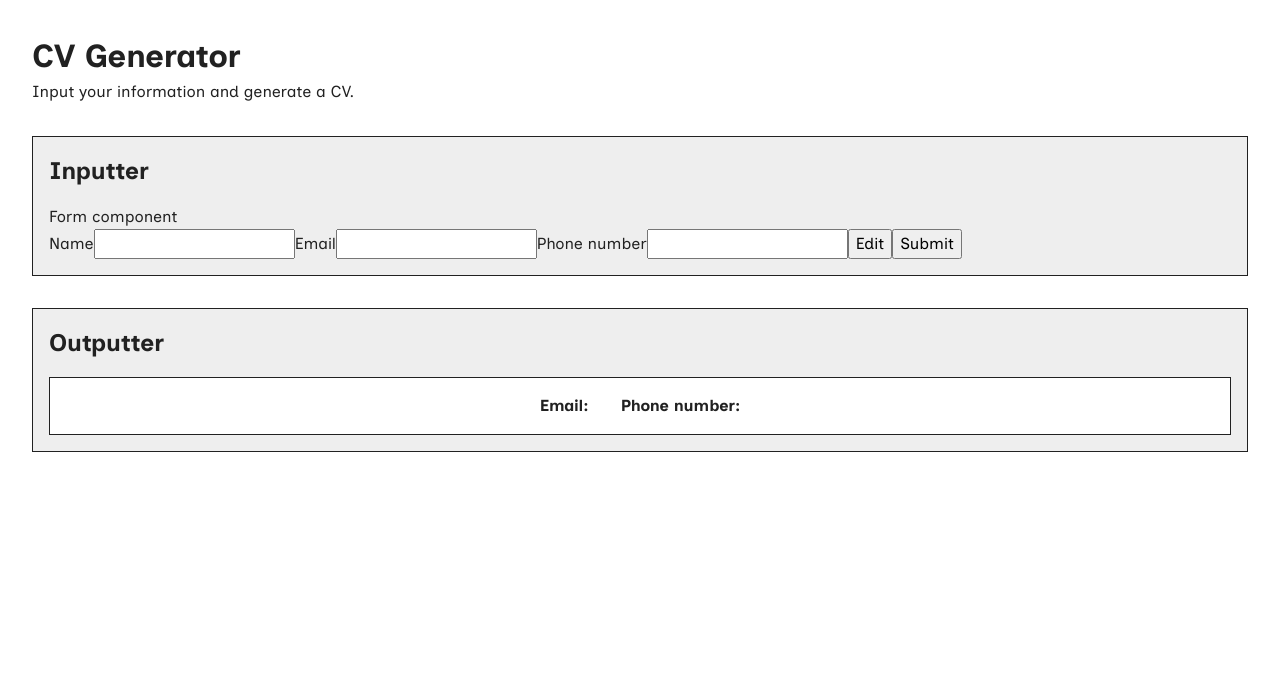
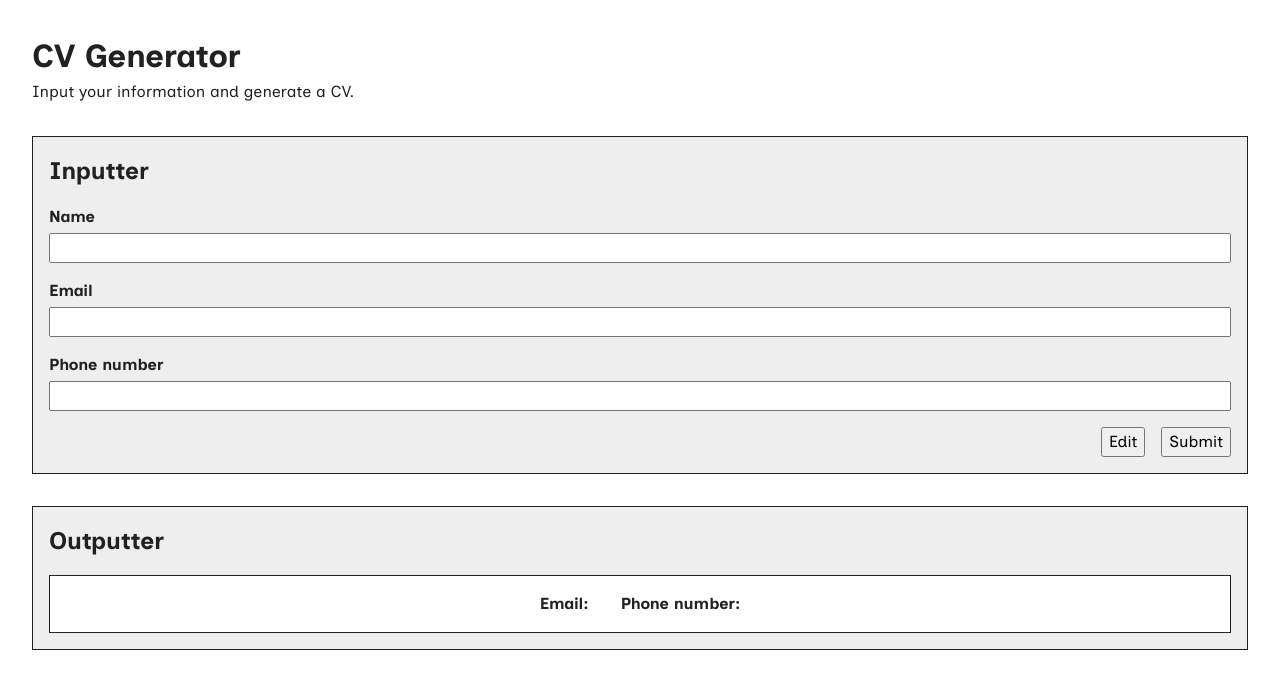
Before and after one commit to dsmchen/cv-app, a React (Vite) app: page / in a window 1280 px wide. Shown: the top 688 px of the page. Built offline with nearby package versions, Linux system fonts and the light colour scheme.

Commit message:
feat: add form style

```diff
--- a/src/components/Form.jsx
+++ b/src/components/Form.jsx
@@ -1,3 +1,4 @@
+import '../styles/Form.css';
 import TextInput from './inputs/TextInput';
 import EmailInput from './inputs/EmailInput';
 import TelInput from './inputs/TelInput';
@@ -6,12 +7,13 @@ import Button from './Button';
 export default function Form({ name, setName, email, setEmail, tel, setTel }) {
   return (
     <form>
-      <p>Form component</p>
       <TextInput label="Name" name={name} setName={setName} />
       <EmailInput email={email} setEmail={setEmail} />
       <TelInput tel={tel} setTel={setTel} />
-      <Button label="Edit" />
-      <Button label="Submit" />
+      <div className="buttons">
+        <Button label="Edit" />
+        <Button label="Submit" />
+      </div>
     </form>
   );
 }
--- a/src/components/inputs/EmailInput.jsx
+++ b/src/components/inputs/EmailInput.jsx
@@ -5,7 +5,7 @@ export default function EmailInput({ email, setEmail }) {
 
   return (
     <label>
-      Email
+      <span>Email</span>
       <input type="email" value={email} onChange={handleChange} />
     </label>
   );
--- a/src/components/inputs/TelInput.jsx
+++ b/src/components/inputs/TelInput.jsx
@@ -5,7 +5,7 @@ export default function TelInput({ tel, setTel }) {
 
   return (
     <label>
-      Phone number
+      <span>Phone number</span>
       <input type="tel" value={tel} onChange={handleChange} />
     </label>
   );
--- a/src/components/inputs/TextInput.jsx
+++ b/src/components/inputs/TextInput.jsx
@@ -5,7 +5,7 @@ export default function TextInput({ label, name, setName }) {
 
   return (
     <label>
-      {label}
+      <span>{label}</span>
       <input type="text" value={name} onChange={handleChange} />
     </label>
   );
--- /dev/null
+++ b/src/styles/Form.css
@@ -0,0 +1,25 @@
+form {
+  display: flex;
+  flex-direction: column;
+  gap: 1rem;
+}
+
+form label {
+  display: flex;
+  flex-direction: column;
+  gap: 0.25rem;
+}
+
+form label span {
+  font-weight: bold;
+}
+
+form .buttons {
+  display: flex;
+  gap: 1rem;
+  justify-content: end;
+}
+
+form button {
+  cursor: pointer;
+}
```
